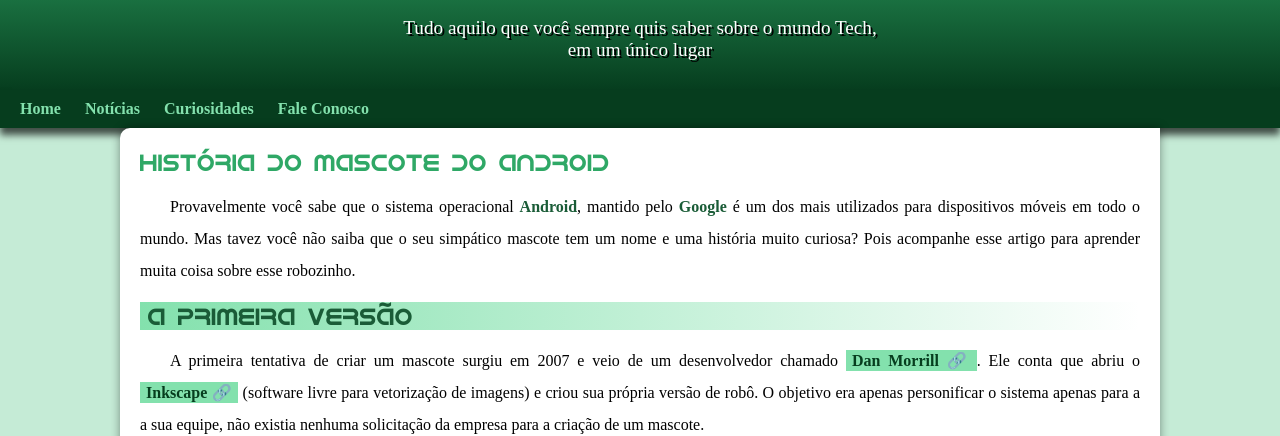
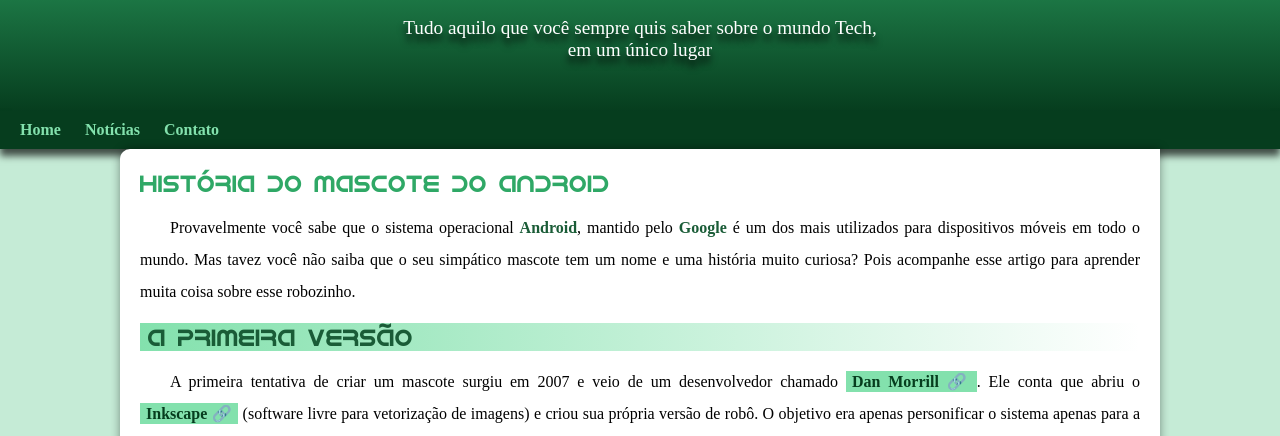
Before and after one commit to Leolfc/projeto-android, a plain HTML site: page index.html in a window 1280 px wide. Shown: the part 100-536 px from the top of the page. Drawn offline with Linux system fonts and the light colour scheme.

Commit message:
problema de padding corrigido

```diff
--- a/estilo/style.css
+++ b/estilo/style.css
@@ -81,7 +81,8 @@ header > p {
   font-family: var(--fonte-padrao);
   font-size: 1.2em;
   text-shadow: 2px 2px 0px black;
-  margin-bottom: 20px;
+  padding-bottom: 50px;
+  text-shadow: 0px 7px 7px black;
 }
 
 nav {
--- a/index.html
+++ b/index.html
@@ -18,8 +18,7 @@
     <nav>
       <a href="#">Home</a>
       <a href="#">Notícias</a>
-      <a href="#">Curiosidades</a>
-      <a href="#">Fale Conosco</a>
+      <a href="#">Contato</a>
     </nav>
     <main>
       <article>
```
